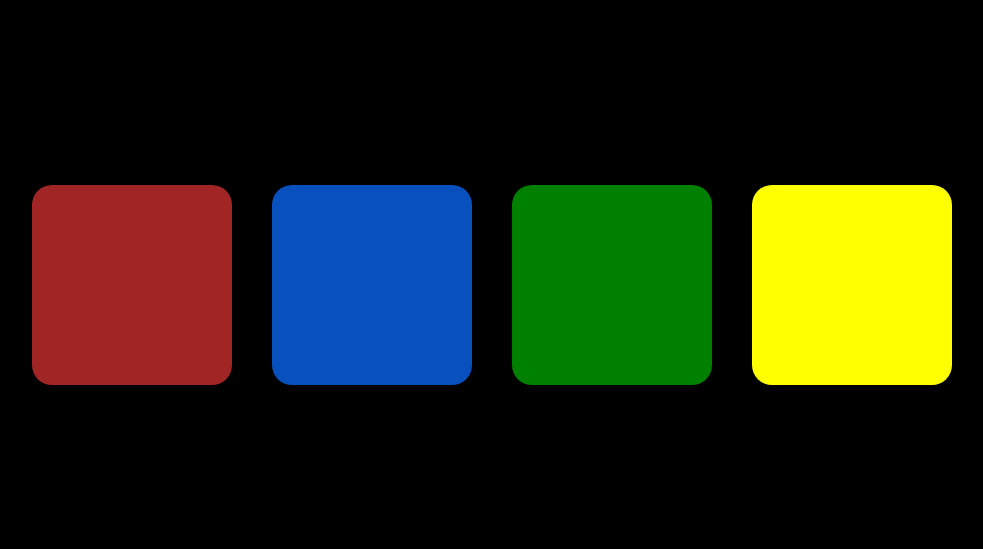
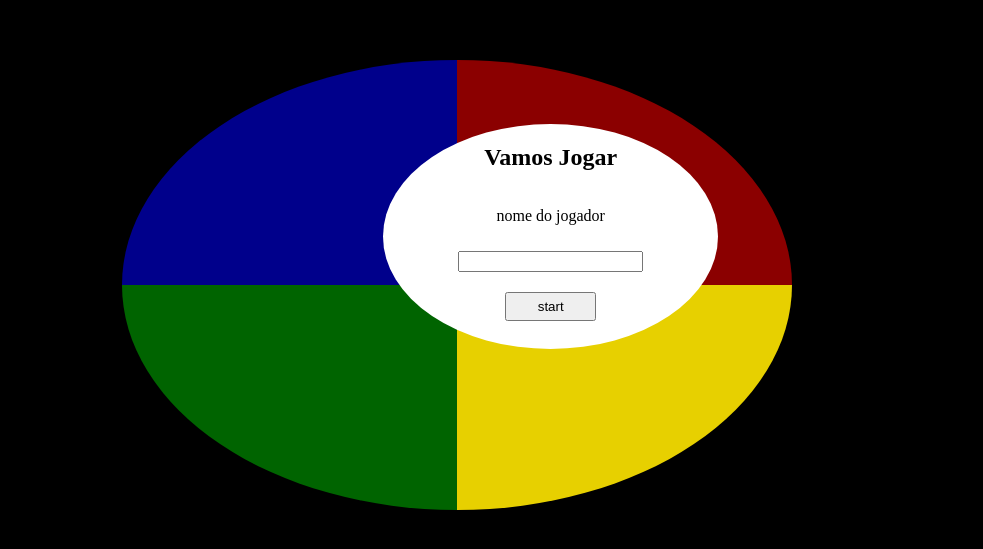
Before and after one commit to Kenzie-Academy-Brasil-Developers/noturno-entrega_dupla-s6-jogo_genius-ALLANALV, a plain HTML site: page index.html in a window 1280 px wide. Shown: the part 115-664 px from the top of the page, without its empty margins (148-1131 px from the left). Drawn offline with Linux system fonts and the light colour scheme.

Commit message:
fix: updating page

```diff
--- a/index.html
+++ b/index.html
@@ -9,10 +9,21 @@
     <title>Genius</title>
 </head>
     <body>
-        <div class="face" id="red"></div>
-        <div class="face" id="blue"></div>
-        <div class="face" id="green"></div>
-        <div class="face" id="yellow"></div>
+        <section>
+            <div class="center">
+                <h1>Vamos Jogar</h1>
+
+                <form>
+                    <p>nome do jogador</p>
+                    <input type="text" required>
+                    <input type="submit" id="btn-send" value="start">
+                </form>
+            </div>
+            <div id="blue" class="up"></div>
+            <div id="red" class="side up"></div>
+            <div id="green" class="down"></div>
+            <div id="yellow" class="side down"></div>
+        </section>
 
         <script type="module" src="./src/js/test_player.js"></script>
         <script type="module"src="./src/js/test_machine.js"></script>
--- a/src/css/style.css
+++ b/src/css/style.css
@@ -1,28 +1,88 @@
 body{
+    margin: 0;
+    height: 100vh;
     display: flex;
     justify-content: center;
     align-items: center;
+
     background-color: #000;
-    height: 100vh;
+}
+section{
+    display: flex;
+    flex-wrap: wrap;
+    width: 740px;
+}
+div{
+    width: 335px;
+    height: 225px;
+}
+.center{
+    background-color: #fff;
+    border-radius: 100%;
+    position: absolute;
+    left: 41.5%;
+    bottom: 42%;
+    z-index: 1;
+}
+.center h1{
+    text-align: center;
+}
+.center form{
+    display: flex;
+    flex-direction: column;
+    align-items: center;
+    width: 90%;
+    margin: auto;
+}
+.center form p{}
+.center form input{
+    margin: 10px;
+}
+.center form input[type="submit"]{
+    width: 30%;
+    padding: 5px;
 }
 
-.face{
-    width: 200px;
-    height: 200px;
-    margin: 0px 20px;
-    border-radius: 20px;
+.side{
+    transform: rotateY(180deg);
+}
+.up{
+    border-top-left-radius: 100%;
+
+}
+.down{
+    border-bottom-left-radius: 100%;
+}
+
+#blue{
+    background-color: #00008b;
+    transition:  1s background ;
+}
+#blue:hover{
+    background-color: #05b0e9;
 }
 #red{
-    background-color: #a12525;
+    background-color: #8b0000;
+    transition:  1s background ;
 }
-#blue{
-    background-color: #0850bd;
+#red:hover{
+    background-color: #e90000;
 }
+
 #green{
-    background-color: #008000;
+    background-color: #006400;
+    transition:  1s background ;
 }
+#green:hover{
+    background-color: #04ff04;
+}
+
 #yellow{
-    background-color: #ffff00;
+    background-color: #e7d000;
+    transition:  1s background ;
+}
+#yellow:hover{
+    background-color: #fff350;
 }
 
 /* ANIMATION */
```
Also changed, not shown: src/js/test_machine.js (+0 -97 lines).
